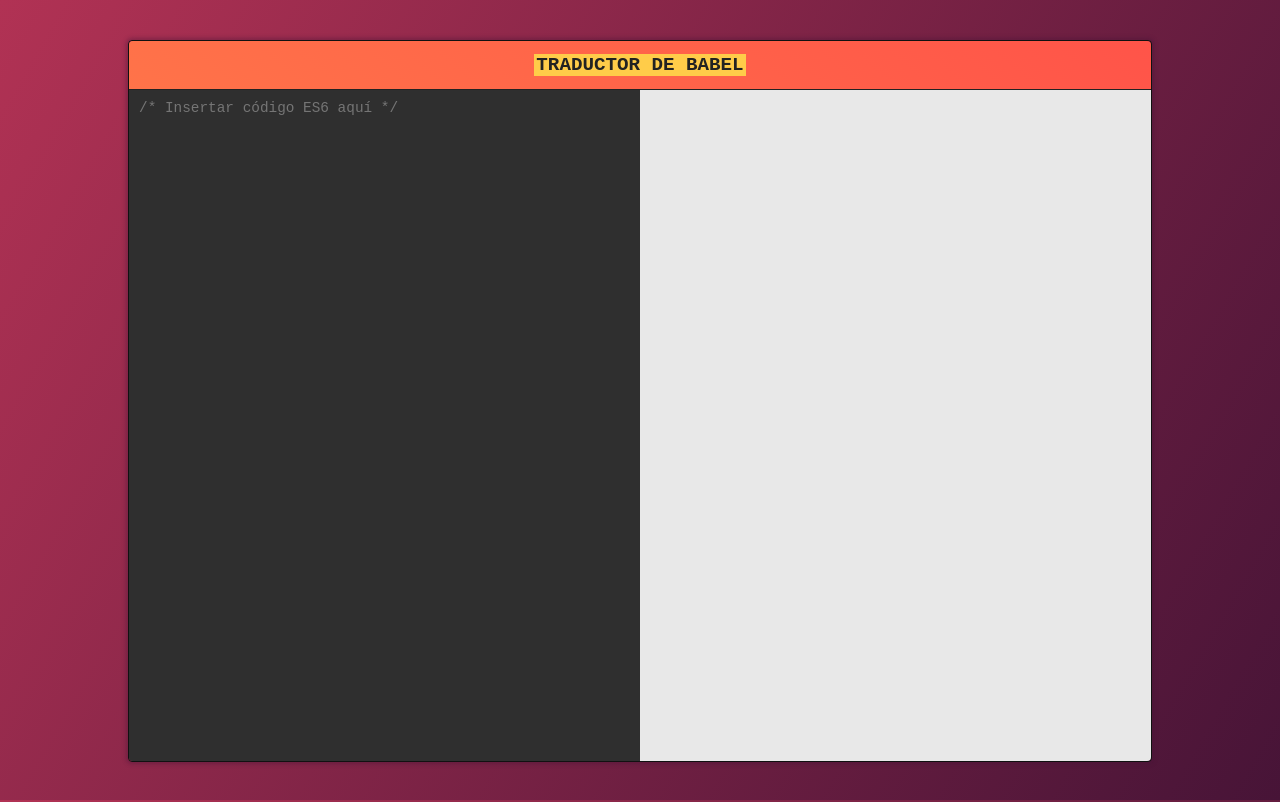
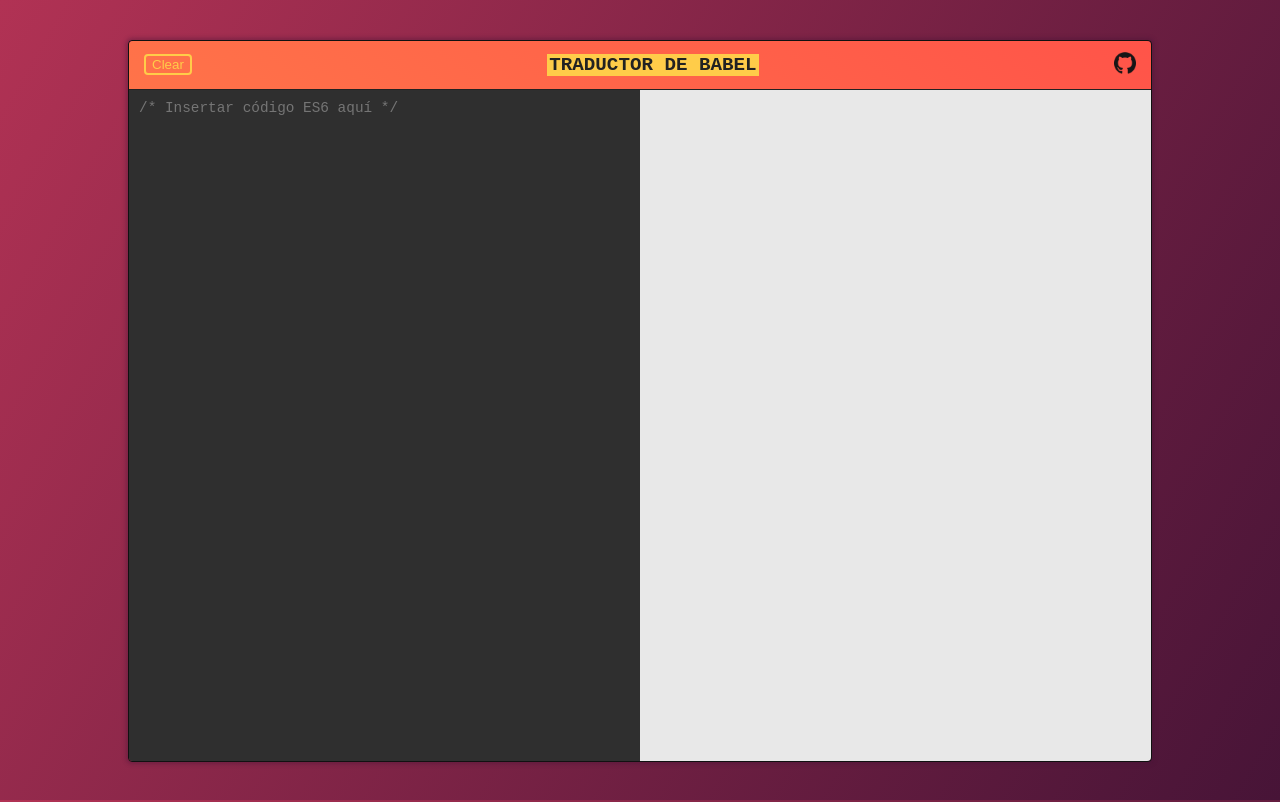
Before and after one commit to juanmnl/learnJSX, a React (Create React App) app: page / in a window 1280 px wide. Built offline with nearby package versions, Linux system fonts and the light colour scheme.

Commit message:
Add clear btn and github link

```diff
--- a/src/components/App.js
+++ b/src/components/App.js
@@ -36,15 +36,21 @@
 
   _changeTitle() {
     let newIndex;
-
     if (this.state.titleIndex + 1 === titles.length) {
       newIndex = 0;
     } else {
       newIndex = this.state.titleIndex + 1;
     }
-
     this.setState({
       titleIndex: newIndex,
+    });
+  }
+
+  _onClear(e) {
+    document.getElementById('input').value = '';
+    this.setState({
+      output: '',
+      err: '',
     });
   }
 
@@ -55,7 +61,8 @@
         <Navbar
           titleID={this.state.titleIndex}
           title={title.title}
-          onClick={this._changeTitle.bind(this)}
+          onChangeTitle={this._changeTitle.bind(this)}
+          onClear={this._onClear.bind(this)}
         />
         {this.state.err
           ? <div className='error'>{this.state.err}</div>
@@ -63,6 +70,7 @@
         }
         <section className="section-container">
           <textarea
+            id='input'
             onChange={this._update.bind(this)}
             defaultValue={this.state.input}
             placeholder={title.placeholder}
--- a/src/components/Navbar.js
+++ b/src/components/Navbar.js
@@ -1,12 +1,17 @@
 import React, { Component } from 'react';
+import ghLogo from './../../gh-logo.png';
 
 class Navbar extends Component {
   render() {
     return (
-      <div className='navbar'>
-        <h1 onClick={this.props.onClick}>
+      <div className='navbar-container'>
+        <button onClick={this.props.onClear}>
+          Clear
+        </button>
+        <h1 onClick={this.props.onChangeTitle}>
           {this.props.title}
         </h1>
+        <a href="https://github.com/juanmnl/learnJSX"><img src={ghLogo} alt="Github Logo" /></a>
       </div>
     );
   }
--- a/src/styles/App.css
+++ b/src/styles/App.css
@@ -8,23 +8,58 @@
   height: 90vh;
 }
 
-.navbar {
+.navbar-container {
   display: flex;
+  justify-content: space-between;
+  align-items: center;
+  padding: 0 15px;
   color: #222;
   background-color: #FF5449;
   background: linear-gradient(40deg, #FF7349, #FF5449);
-  justify-content: center;
   flex-shrink: 0;
   text-transform: uppercase;
   border-bottom: 1px solid #222;
   border-radius: 4px 4px 0 0;
 }
 
-.navbar h1 {
-  display: inline-block;
+.navbar-container h1 {
   font-size: 1.2rem;
   background-color: #ffcc49;
   padding: 0 2px;
+}
+
+.navbar-container button {
+  background-color: transparent;
+  border: 2px solid #ffcc49;
+  border-radius: 4px;
+  color: #ffcc49;
+  outline: 0;
+  transition: all .4s ease;
+}
+
+.navbar-container button:hover {
+  background-color: #ffcc49;
+  color: #222;
+}
+
+.navbar-container button:active {
+  background-color: #FF7349;
+  color: #ffcc49;
+}
+
+.navbar-container a {
+  text-decoration: none;
+  color: #ffcc49;
+  font-size: .8rem;
+}
+
+.navbar-container a > img {
+  width: 22px;
+  transition: all .4s ease;
+}
+
+.navbar-container a:hover > img {
+  filter: invert(100%);
 }
 
 .error {
```
Also changed, not shown: gh-logo.png (added).
